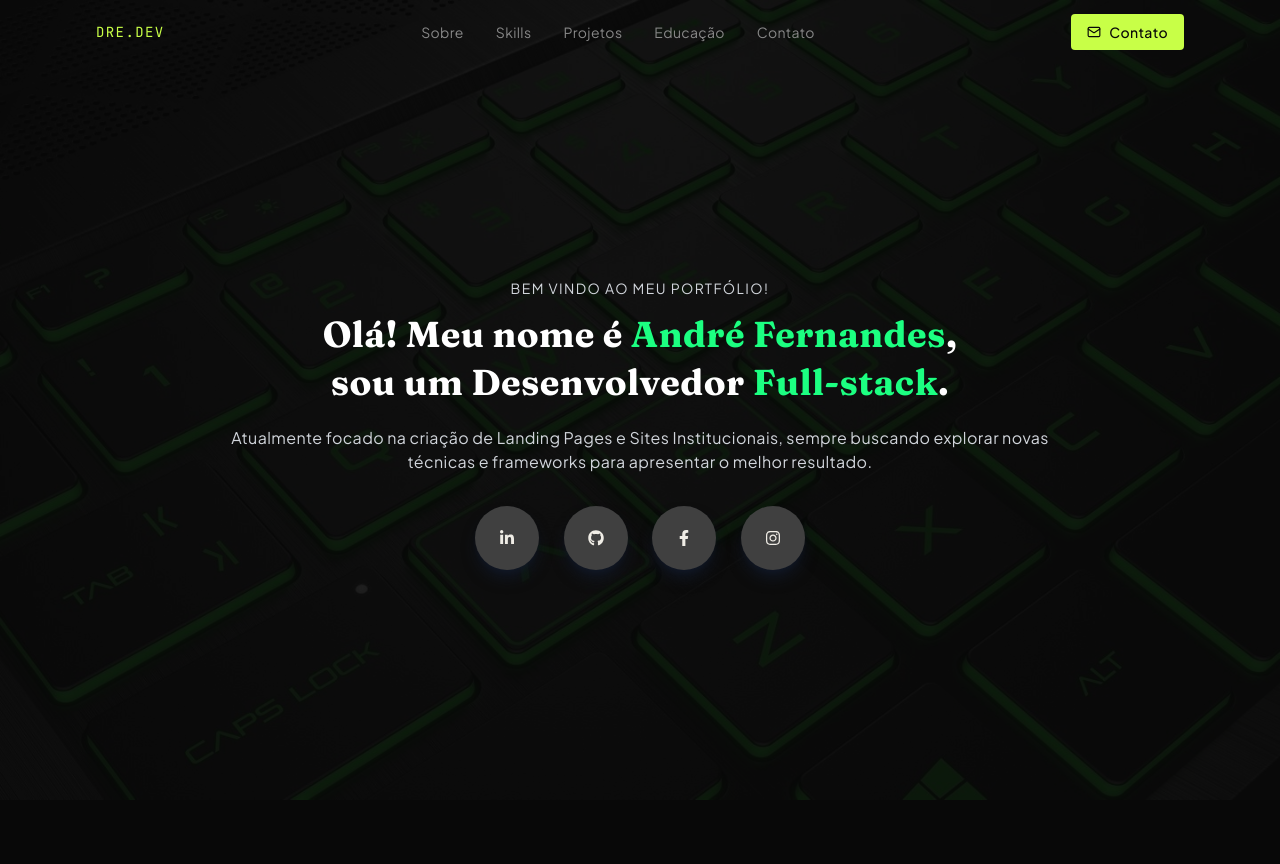
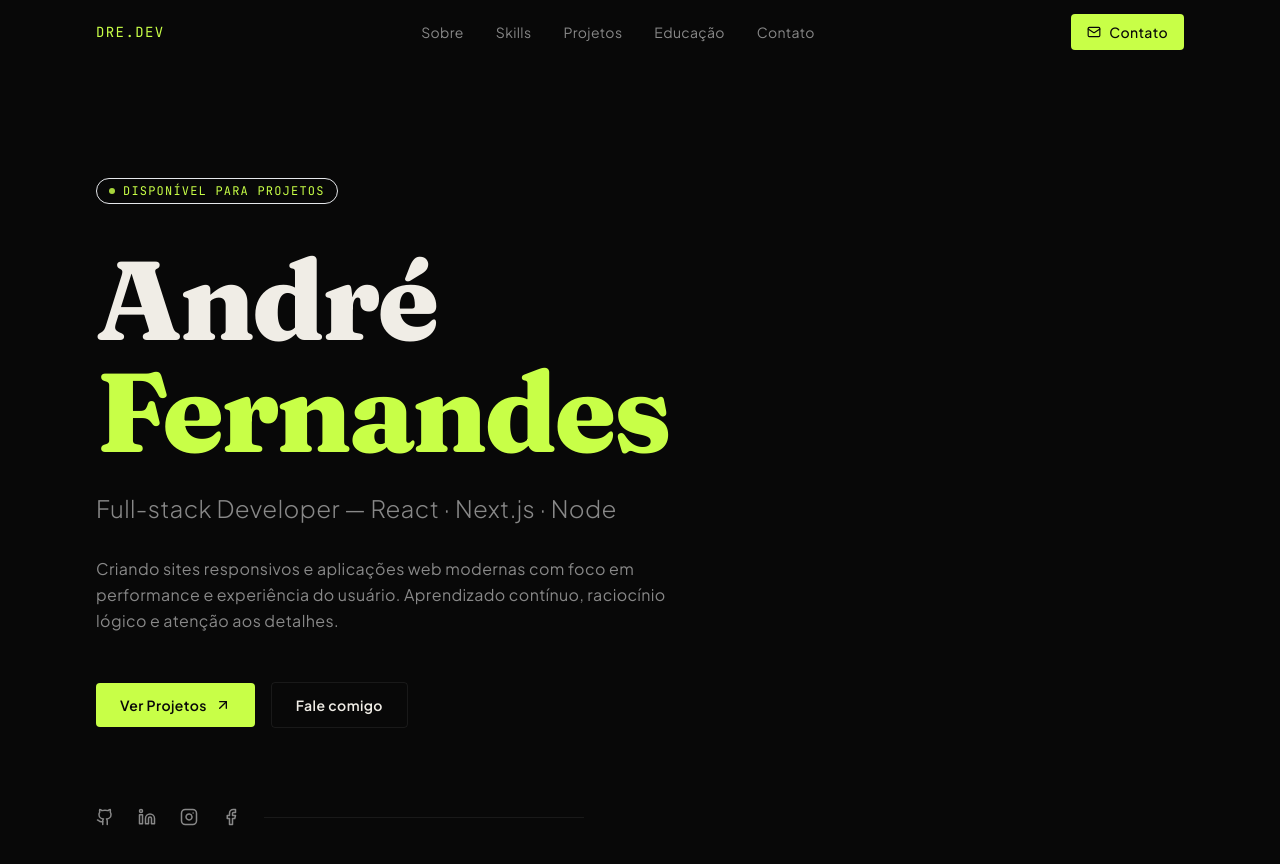
Before and after one commit to Dredeco/portfolio, a Next.js app: page /components/Main in a window 1280 px wide. Shown: the top 864 px of the page. Before the commit the page ends 800 px from the top, so only its background shows below. Built offline with nearby package versions, Linux system fonts and the light colour scheme.

Commit message:
feat: redesign hero section
Inline social links in Contact after removing Main buttons export.

Co-authored-by: Cursor <cursoragent@cursor.com>

```diff
--- a/pages/components/Contact.jsx
+++ b/pages/components/Contact.jsx
@@ -5,7 +5,13 @@ import emailjs from '@emailjs/browser';
 import { FaFacebookF, FaGithub, FaInstagram, FaLinkedinIn } from 'react-icons/fa';
 import { HiOutlineChevronDoubleUp } from 'react-icons/hi';
 import ContactImg from '../../public/images/contact.jpg';
-import { buttons } from './Main';
+
+const socialLinks = [
+  { name: 'LinkedIn', link: 'https://www.linkedin.com/in/andrefersouza/', icon: <FaLinkedinIn /> },
+  { name: 'Github', link: 'https://github.com/dredeco', icon: <FaGithub /> },
+  { name: 'Facebook', link: 'https://www.facebook.com/dredeco/', icon: <FaFacebookF /> },
+  { name: 'Instagram', link: 'https://instagram.com/dredeco.dev', icon: <FaInstagram /> },
+];
 
 const Contact = () => {
 
@@ -51,7 +57,7 @@ const Contact = () => {
                 <p className='uppercase pt-8 text-[#1cff81]'>Meus links</p>
                 <div className='flex items-center justify-between py-4'>
                 {
-                  buttons.map((button) => (
+                  socialLinks.map((button) => (
                     <a
                       href={button.link}
                       target='_blank'
--- a/pages/components/Main.jsx
+++ b/pages/components/Main.jsx
@@ -1,62 +1,93 @@
-import Image from 'next/legacy/image';
-import Link from 'next/link';
-import React from 'react';
-import { FaFacebookF, FaGithub, FaInstagram, FaLinkedinIn } from 'react-icons/fa';
-import BgImage from '../../public/images/teclado.jpg'
+import { Github, Linkedin, Instagram, Facebook, ArrowUpRight } from "lucide-react";
+import Section from "../../components/Section";
+import useInView from "../../components/useInView";
 
-export const buttons = [
-  {name: "LinkedIn", link: "https://www.linkedin.com/in/andrefersouza/", icon: <FaLinkedinIn /> },
-  {name: "Github", link: "https://github.com/dredeco", icon: <FaGithub /> },
-  {name: "Facebook", link: "https://www.facebook.com/dredeco/", icon: <FaFacebookF /> },
-  {name: "Instagram", link: "https://instagram.com/dredeco.dev", icon: <FaInstagram /> }
-]
+const socials = [
+  { icon: Github, href: "https://github.com/dredeco", label: "GitHub" },
+  { icon: Linkedin, href: "https://www.linkedin.com/in/andrefersouza/", label: "LinkedIn" },
+  { icon: Instagram, href: "https://instagram.com/dredeco.dev", label: "Instagram" },
+  { icon: Facebook, href: "https://www.facebook.com/dredeco/", label: "Facebook" },
+];
 
-const Main = () => {
+export default function Main() {
+  const { ref, inView } = useInView(0.05);
+
+  function scrollTo(id) {
+    document.getElementById(id)?.scrollIntoView({ behavior: "smooth" });
+  }
+
   return (
-    <div
-    id='home'
-    className='w-full h-[90vh] text-center'
-    >
-      <div className='max-w-[1240px] w-full h-full mx-auto p-2 flex justify-center items-center'>
-        <Image
-          src={BgImage}
-          width='1280'
-          height='920'
-          layout='fill'
-          objectFit='cover'
-          className='absolute w-full h-[90vh] top-0 left-0 flex -z-10 opacity-10'
-        />
-        <div>
-          <p className='uppercase text-sm tracking-widest mt-36 text-gray-300'>
-            Bem vindo ao meu portfólio!
+    <div id="hero" ref={ref}>
+      <Section id="hero-inner" className="pt-36 pb-28 md:pt-44 md:pb-36">
+        <div
+          className="transition-all duration-700"
+          style={{
+            opacity: inView ? 1 : 0,
+            transform: inView ? "translateY(0)" : "translateY(24px)",
+          }}
+        >
+          <div className="inline-flex items-center gap-2 px-3 py-1 rounded-full border border-primary/30 text-xs mb-10 tracking-widest uppercase text-primary font-mono">
+            <span className="w-1.5 h-1.5 rounded-full bg-primary animate-pulse" />
+            Disponível para projetos
+          </div>
+
+          <h1 className="font-display text-6xl md:text-8xl lg:text-[7rem] leading-none tracking-tight mb-6 font-extrabold">
+            André
+            <br />
+            <span className="text-primary">Fernandes</span>
+          </h1>
+
+          <p className="text-lg md:text-2xl text-muted-foreground mb-8 font-light">
+            Full-stack Developer — React · Next.js · Node
           </p>
-          <h1 className='pt-4 text-white text-2xl sm:text-4xl'>
-            Olá! Meu nome é<span className='text-[#1cff81]'> André Fernandes</span>,
-          </h1>
-          <h1 className='py-2 text-white text-2xl sm:text-4xl'>sou um Desenvolvedor <span className='text-[#1cff81]'> Full-stack</span>.</h1>
-          <p className='py-4 text-gray-300 sm:max-w-[70%] m-auto'>
-            Atualmente focado na criação de Landing Pages e Sites Institucionais, sempre buscando explorar novas técnicas e frameworks para apresentar o melhor resultado.
+
+          <p className="max-w-xl text-base text-muted-foreground leading-relaxed mb-12">
+            Criando sites responsivos e aplicações web modernas com foco em
+            performance e experiência do usuário. Aprendizado contínuo,
+            raciocínio lógico e atenção aos detalhes.
           </p>
-          <div className='flex items-center justify-between max-w-[330px] m-auto py-4'>
-            {
-              buttons.map((button) => (
-                <a
-                  href={button.link}
-                  target='_blank'
-                  rel='noreferrer'
-                  className='z-50'
-                >
-                  <div className='rounded-full bg-[#404040] shadow-lg shadow-gray-900 p-6 cursor-pointer hover:scale-110 ease-in duration-300 hover:bg-[#129c50]'>
-                    {button.icon}
-                  </div>
-                </a>
-              ))
-            }
+
+          <div className="flex flex-wrap items-center gap-4">
+            <button
+              type="button"
+              onClick={() => scrollTo("projects")}
+              className="flex items-center gap-2 px-6 py-3 text-sm font-semibold rounded bg-primary text-primary-foreground hover:opacity-90 transition-opacity"
+            >
+              Ver Projetos
+              <ArrowUpRight size={16} />
+            </button>
+            <button
+              type="button"
+              onClick={() => scrollTo("contact")}
+              className="flex items-center gap-2 px-6 py-3 text-sm font-semibold rounded border border-border hover:border-foreground transition-colors"
+            >
+              Fale comigo
+            </button>
           </div>
         </div>
-      </div>
+
+        <div
+          className="mt-20 flex items-center gap-6 transition-all duration-700 delay-200"
+          style={{
+            opacity: inView ? 1 : 0,
+            transform: inView ? "translateY(0)" : "translateY(16px)",
+          }}
+        >
+          {socials.map(({ icon: Icon, href, label }) => (
+            <a
+              key={label}
+              href={href}
+              target="_blank"
+              rel="noopener noreferrer"
+              className="text-muted-foreground hover:text-foreground transition-colors"
+              aria-label={label}
+            >
+              <Icon size={18} />
+            </a>
+          ))}
+          <div className="h-px flex-1 bg-border max-w-xs" />
+        </div>
+      </Section>
     </div>
   );
-};
-
-export default Main;
+}
```
